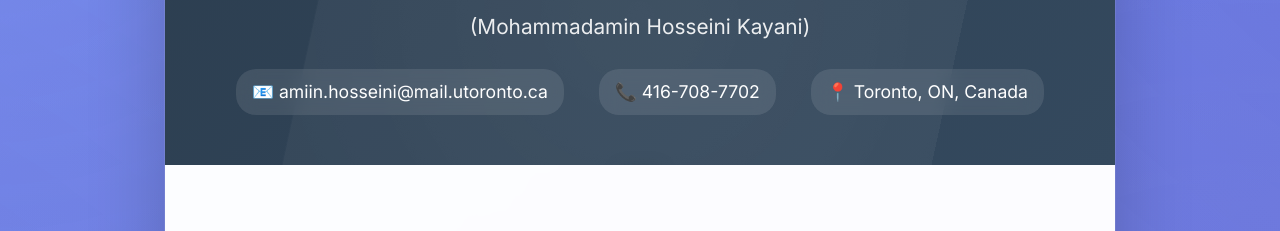
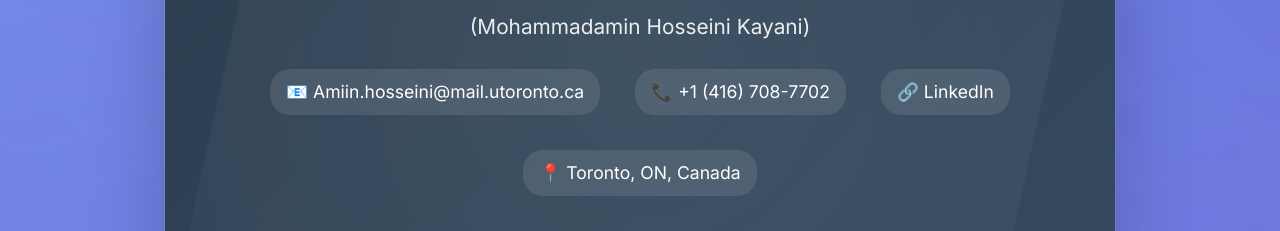
Before and after one commit to JordanHoss2005/JordanHoss2005.github.io, a plain HTML site: page index.html in a window 1280 px wide. Shown: the part 165-396 px from the top of the page. Drawn offline with Linux system fonts and the light colour scheme.

Commit message:
Update index.html

```diff
--- a/index.html
+++ b/index.html
@@ -212,6 +212,18 @@
             border-radius: 20px;
             backdrop-filter: blur(10px);
             transition: all 0.3s ease;
+        }
+
+        /* Ensure contact links look like the chips */
+        a.contact-item {
+            color: white;
+            text-decoration: none;
+        }
+        a.contact-item:visited { color: white; }
+        a.contact-item:hover {
+            text-decoration: none;
+            background: rgba(255, 255, 255, 0.2);
+            transform: translateY(-2px);
         }
 
         .contact-item:hover {
@@ -896,8 +908,10 @@
             <div class="name">Jordan Hoss</div>
             <div class="preferred-name">(Mohammadamin Hosseini Kayani)</div>
             <div class="contact-info">
-                <div class="contact-item">📧 amiin.hosseini@mail.utoronto.ca</div>
-                <div class="contact-item">📞 416-708-7702</div>
+                <!-- Updated: clickable contact links -->
+                <a class="contact-item" href="mailto:Amiin.hosseini@mail.utoronto.ca">📧 Amiin.hosseini@mail.utoronto.ca</a>
+                <a class="contact-item" href="tel:+14167087702">📞 +1 (416) 708-7702</a>
+                <a class="contact-item" href="https://www.linkedin.com/in/jordan-hoss-8bbb12195?lipi=urn%3Ali%3Apage%3Ad_flagship3_profile_view_base_contact_details%3Bp1mkyJPUTJ%2BZJQxPGXHprQ%3D%3D" target="_blank" rel="noopener">🔗 LinkedIn</a>
                 <div class="contact-item">📍 Toronto, ON, Canada</div>
             </div>
         </div>
@@ -974,7 +988,7 @@
                 <h2 class="section-title">Publications</h2>
                 <div class="pub-item">
                     <div class="pub-title">Hoss, J.* (First Author)</div>
-                    <div><em>TactiFlow: Design and Evaluation of Wrist‑Worn Tangibles for Dynamically Linking to and Manipulating Parameters in Mixed Reality</em>. <strong>Under review</strong> at ACM CHI 2026.</div>
+                    <div><em>TactiFlow: Design and Evaluation of Wrist-Worn Tangibles for Dynamically Linking to and Manipulating Parameters in Mixed Reality</em>. <strong>Under review</strong> at ACM CHI 2026.</div>
                     <div style="font-size:0.95rem; color:#555; margin-top:6px;">Led comprehensive study design, XR system implementation, statistical analysis, and manuscript preparation.</div>
                 </div>
             </div>
```
